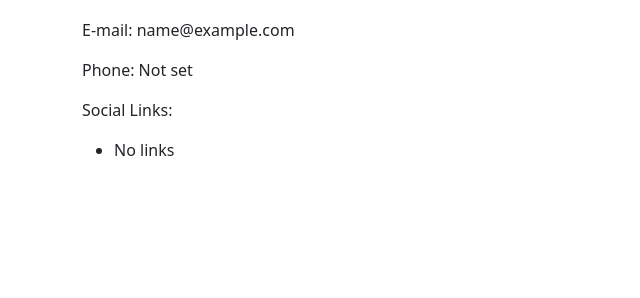
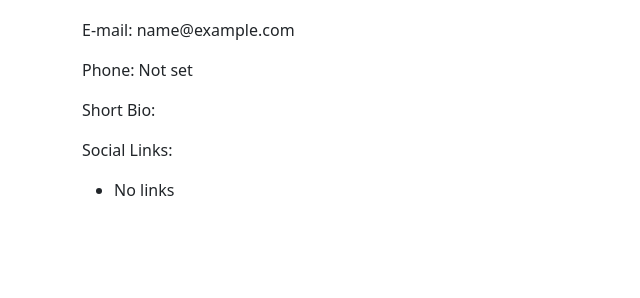
Before and after one commit to fakegermano/engajaflix.club, a Django app: page /bio/profile/ in a window 1280 px wide. Shown: the part 182-480 px from the top of the page, without its empty margins (0-640 px from the left). Run offline with Django 3.2, Linux system fonts and the light colour scheme; the visitor is signed in with stand-in values (Sample User, id 1); data that the repository does not hold is empty; some libraries are stand-ins or nearby versions.

Commit message:
add migration to fix pronouns field name typo and fix tests/views

```diff
--- a/bio/models.py
+++ b/bio/models.py
@@ -33,7 +33,8 @@ class CustomUser(AbstractUser):
     phone = PhoneNumberField(_('phone'), blank=True, null=True)
     picture = models.ImageField(_('picture'), upload_to='profiles/', blank=True, null=True)
     type = models.CharField(_('type'), max_length=1, choices=USER_TYPES, default=DOER)
-    pronoums = models.CharField(_('pronoums'), max_length=10, blank=True, null=True)
+    pronouns = models.CharField(_('pronouns'), max_length=10, blank=True, null=True)
+    description = models.TextField(_('description'), default="")
 
 
 class SocialLink(models.Model):
--- a/templates/bio/profile.html
+++ b/templates/bio/profile.html
@@ -19,9 +19,10 @@
                 <p>{% translate "Username:" %} {{ object.username }}</p>
                 <p>{% translate "First Name:" %} {{ object.first_name }}</p>
                 <p>{% translate "Last Name:" %} {{ object.last_name }}</p>
-                <p>{% translate "Pronoums:" %} {{ object.pronoums|default:_("Not set") }}</p>
+                <p>{% translate "Pronoums:" %} {{ object.pronouns|default:_("Not set") }}</p>
                 <p>{% translate "E-mail:" %} {{ object.email }}</p>
                 <p>{% translate "Phone:" %} {{ object.phone|default:_("Not set") }}</p>
+                <p>{% translate "Short Bio:" %} {{ object.description }}</p>
                 <p>{% translate "Social Links:" %}</p>
                 <ul>
                     {% for link in object.sociallink_set.all %}
```
Also changed, not shown: bio/tests/test_views.py (+3 -2 lines), bio/migrations/0004_auto_20210520_1942.py (added).
